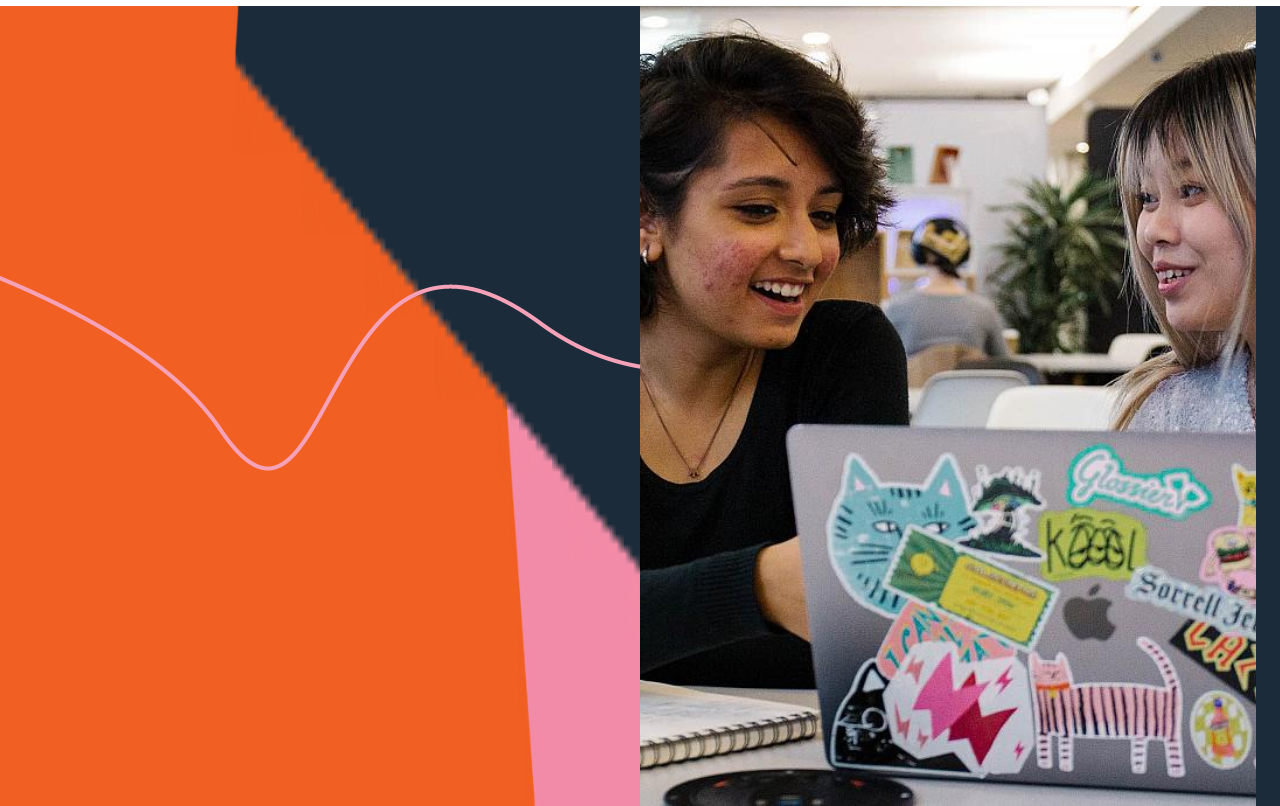
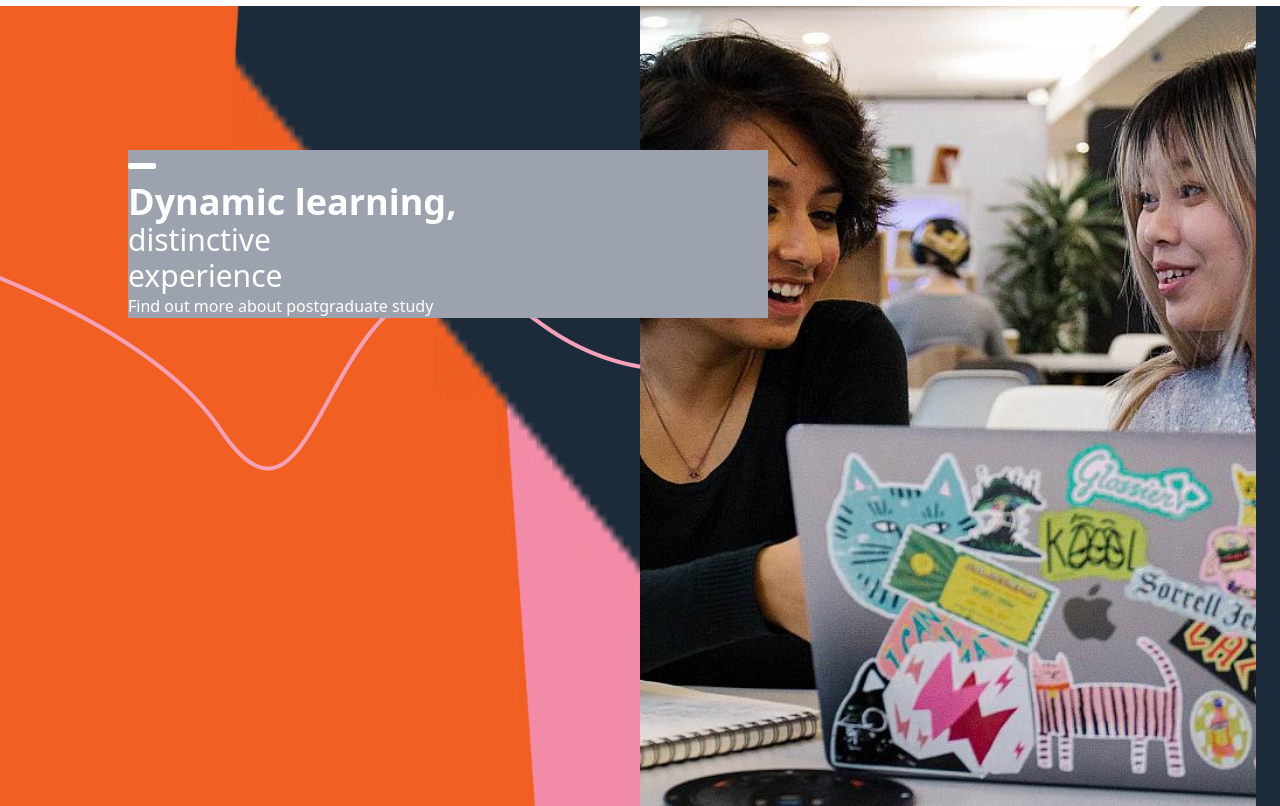
Before and after one commit to tuyishimejohnson/goldsmiths_clone, a website: page src/index.html in a window 1280 px wide. Shown: the part 88-894 px from the top of the page. Drawn offline with Linux system fonts and the light colour scheme.

Commit message:
Added the main title

```diff
--- a/src/index.html
+++ b/src/index.html
@@ -21,16 +21,29 @@
                 <div><a href="#"><i class="fa fa-bars" aria-hidden="true"></i></a></div>
             </div>
         </nav>
+    </header>
 
+    <main>
         <section>
-            <div>
-                <div class="relative">
+            <div class="relative">
+                <div>
                     <img src="images/collage_mobile_1.png" alt="" class="transform rotate-180 w-full h-screen">
                     <img src="images/outline-mob.png" alt="Curved" class="absolute top-10">
                     <div class="w-1/2 absolute top-0 right-0 "><img src="images/Students-in-the-library.jpg" alt="Students" class="h-screen w-full object-cover pr-6" ></div>
                 </div>
+
+                <div class="bg-gray-400 w-1/2 absolute top-36 left-32 text-white">
+                    <div class="flex flex-col">
+                        <i class="fa fa-minus fa-2x" aria-hidden="true"></i>
+                        <h1 class="text-4xl font-bold">Dynamic learning,</h1>
+                        <p class="text-3xl ">distinctive<br>experience</p>
+                        <div><a href="#">Find out more about postgraduate study</a></div>
+                    </div>
+                </div>
             </div>
+
+
         </section>
-    </header>
+    </main>
 </body>
 </html>
```
Also changed, not shown: src/output.css.
